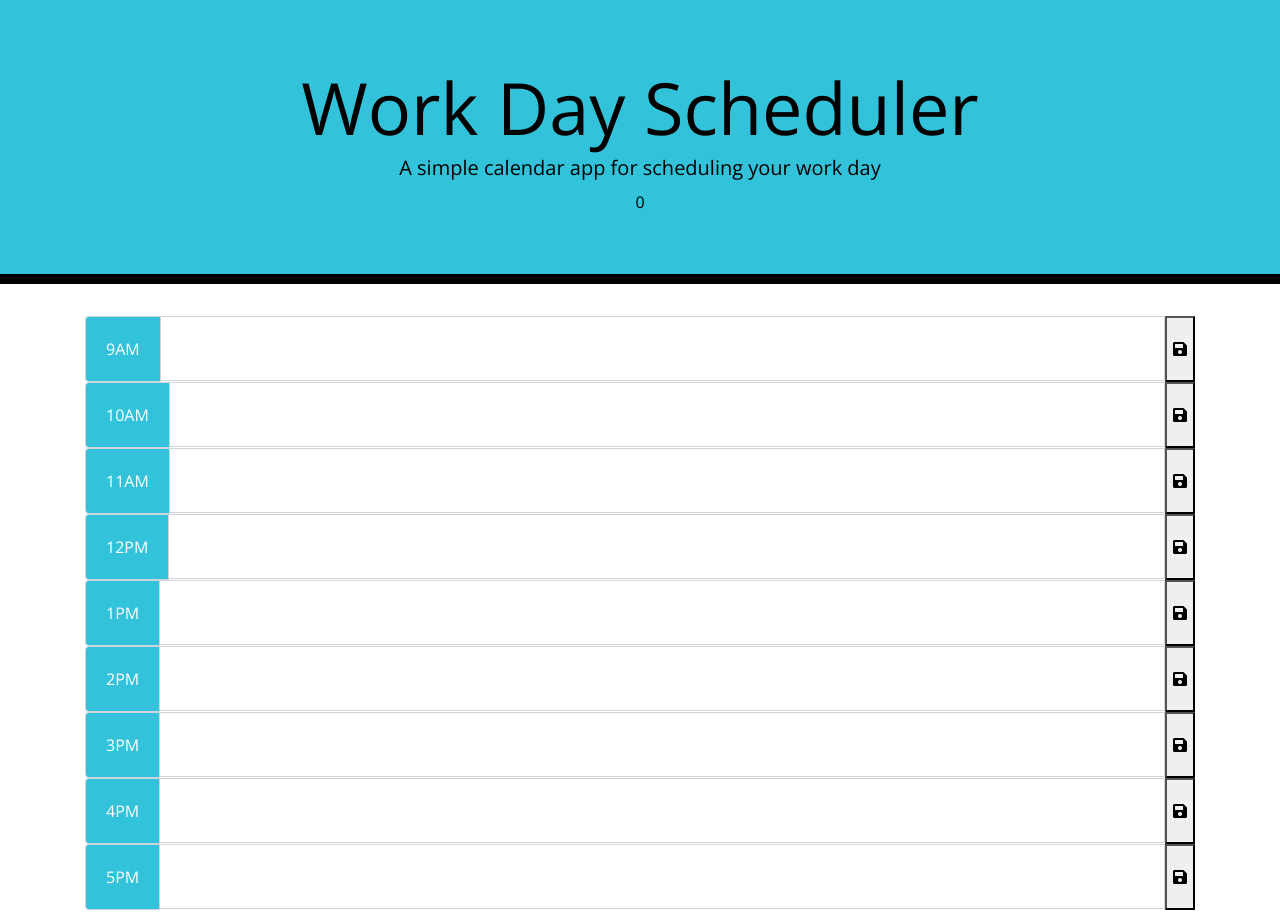
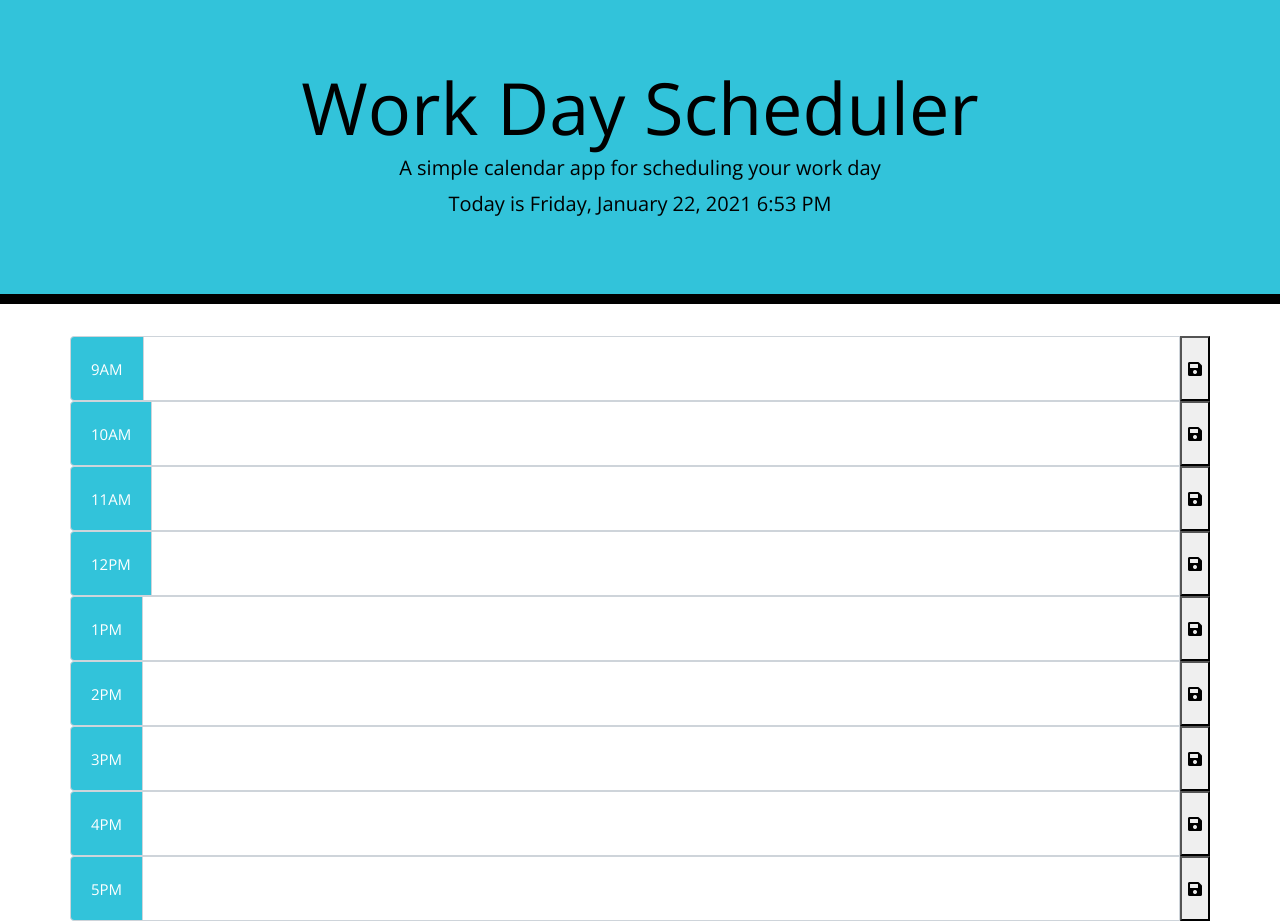
Before and after one commit to alehr45/work-planner, a plain HTML site: page index.html in a window 1280 px wide. Drawn offline with nearby package versions, Linux system fonts and the light colour scheme.

Commit message:
added current time to top of page

```diff
--- a/Develop/planner.js
+++ b/Develop/planner.js
@@ -1,14 +1,15 @@
-
+// Variables selecting user input fields and acquiring time from moment
 var nineAmElement = document.querySelector("#user-input9");
 var tenAmElement = document.querySelector("#user-input10");
 var elevenAmElement = document.querySelector("#user-input11");
-var twelevePmElement = document.querySelector("#user-input12");
+var twelvePmElement = document.querySelector("#user-input12");
 var onePmElement = document.querySelector("#user-input1");
 var twoPmElement = document.querySelector("#user-input2");
 var threePmElement = document.querySelector("#user-input3");
 var fourPmElement = document.querySelector("#user-input4");
 var fivePmElement = document.querySelector("#user-input5");
+var today = document.querySelector("#currentDay");
+var momentElement = moment().format('LLLL');
 
-var today = moment().format("MMM Do YY");
-var now = moment().format("H A");
-console.log(today, now);
+//Shows current date and time live on the page
+today.innerHTML = "Today is " + (momentElement);
--- a/Develop/style.css
+++ b/Develop/style.css
@@ -1,3 +1,4 @@
+
 
 body {
   font-family: 'Open Sans', sans-serif;
@@ -75,6 +76,7 @@ textarea{
   background-color: #32c3da;
   color: white;
   padding: 20px;
+  font-size: 15px;
 
 }
 
@@ -85,7 +87,16 @@ textarea{
 
 }
 
-.input-group-prepend {
-font-size: 8px;
+.container {
+  display: flex;
+  justify-content: center;
+  align-items: center;
+ flex-direction: column;
+  padding: 0px;
+
 
 }
+
+.button {
+  font-size: 140px;
+}
--- a/index.html
+++ b/index.html
@@ -26,7 +26,8 @@
     <header class="jumbotron">
       <h1 class="display-3">Work Day Scheduler</h1>
       <p class="lead">A simple calendar app for scheduling your work day</p>
-      <p id="currentDay" class="lead"></p>0
+
+<p id="currentDay" class="lead">
     </header>
     <div class="container">
       <!--9 AM USER INPUT AND SAVE BUTTON-->
```
